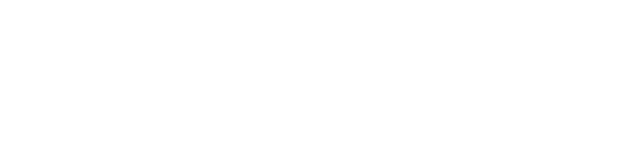
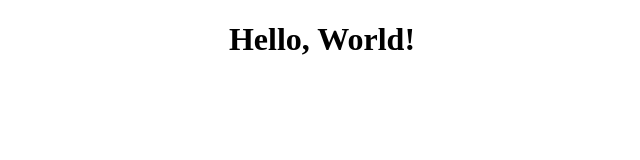
Before and after one commit to wifiengine/term, a plain HTML site: page index.html in a window 1280 px wide. Shown: the whole page, without its empty margins (318-958 px from the left). Drawn offline with Linux system fonts and the light colour scheme.

Commit message:
added heading

```diff
--- a/index.html
+++ b/index.html
@@ -3,5 +3,9 @@
     <head>
         <link src="style.css">
     </head>
-    <body></body>
+    <body>
+        <center>
+            <h1>Hello, World!</h1>
+        </center>
+    </body>
 </html>
--- a/style.css
+++ b/style.css
@@ -0,0 +1,3 @@
+body {
+    background-color: #gggggg;
+}
```
